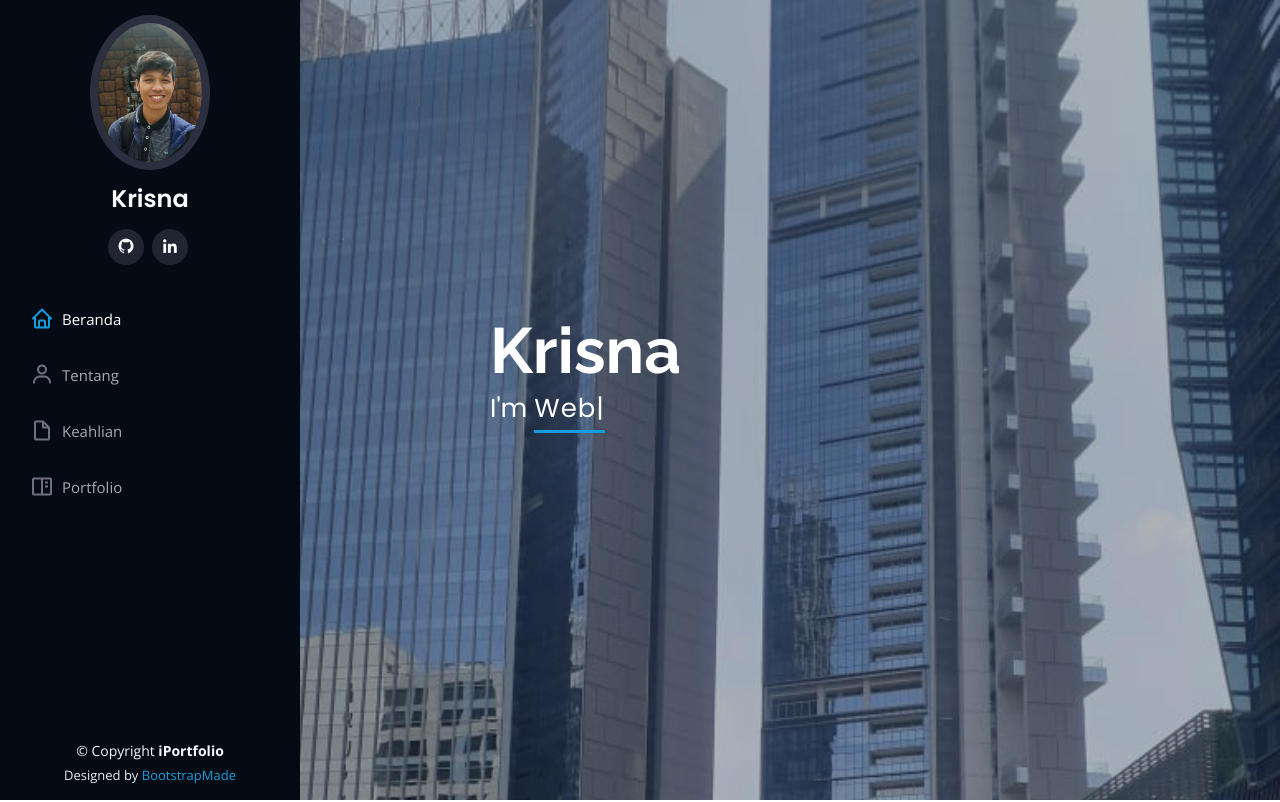
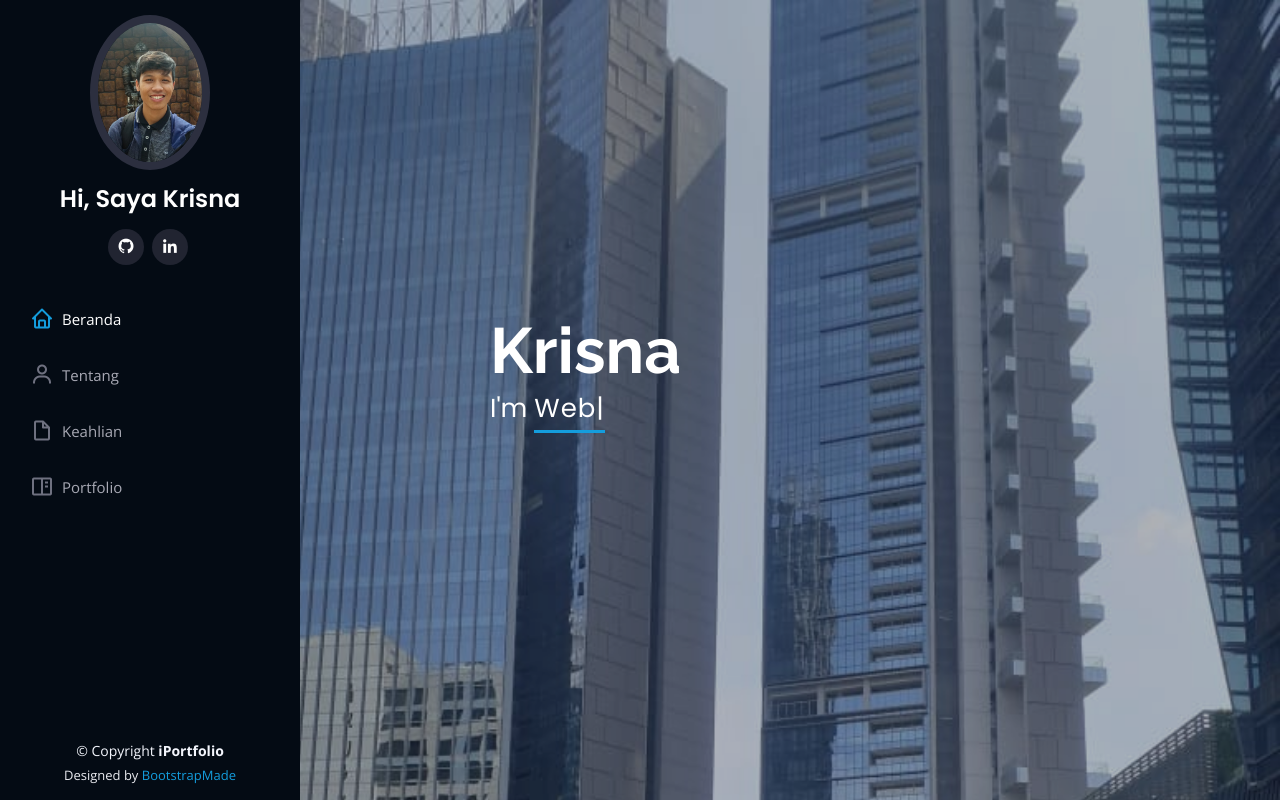
Before and after one commit to krisna1234567/krisna1234567.github.io, a plain HTML site: page index.html in a window 1280 px wide. Shown: the top 802 px of the page. Drawn offline with nearby package versions, Linux system fonts and the light colour scheme.

Commit message:
Update index.html

```diff
--- a/index.html
+++ b/index.html
@@ -46,7 +46,7 @@
 
       <div class="profile">
         <img src="assets/img/profile-img1.jpeg" alt="" class="img-fluid rounded-circle">
-        <h1 class="text-light"><a href="index.html">Krisna</a></h1>
+        <h1 class="text-light"><a href="index.html">Hi, Saya Krisna</a></h1>
         <div class="social-links mt-3 text-center">
           <a target="blank" href="https://github.com/krisna1234567" class="github"><i class="bx bxl-github"></i></a>
           <a target="blank" href="https://www.linkedin.com/in/krisna-0b3228195" class="linkedin"><i class="bx bxl-linkedin"></i></a>
```
